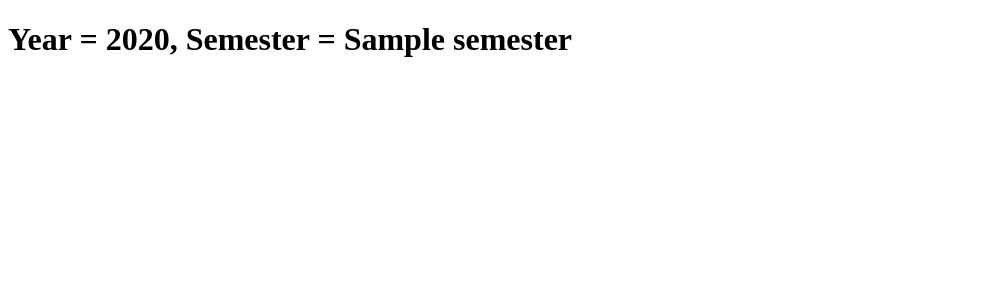
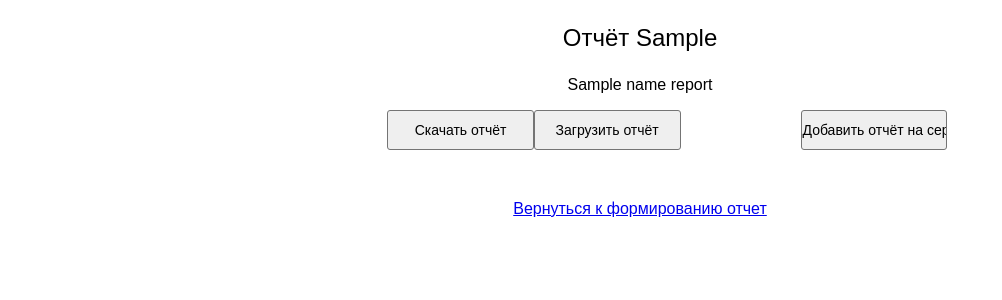
Before and after one commit to Autoreport-Dev-Team/autoreport, a Flask app: template templates/autoreport/using_report.html in a window 1280 px wide. Shown: the top 300 px of the page, without its empty margins (0-1002 px from the left). Run offline with Flask 3, Linux system fonts and the light colour scheme; the template is opened without the code that fills it: most values are stand-ins (such as "Sample title", 1, 10 or a date in 2020).

Commit message:
Update using_report.html

```diff
--- a/templates/autoreport/using_report.html
+++ b/templates/autoreport/using_report.html
@@ -1,9 +1,28 @@
 <!DOCTYPE html>
-<html>
+<html lang="ru">
 <head>
-    <title>Второе состояние страницы</title>
+    <meta charset="UTF-8">
+    <meta http-equiv="X-UA-Compatible" content="IE=edge">
+    <meta name="name_report" content="width=device-width, initial-scale=1.0">
+    <title>Вторая страница</title>
+    <link rel="stylesheet" type="text/css" href="{{ url_for('static',filename='css/main.css') }}">
 </head>
 <body>
-    <h1>Year = {{ year }}, Semester = {{ semester }}</h1>
+    <p class = "text" id="report">Отчёт {{ type_report }}</p>
+    <p class="text" id="report_name">{{ name_report }}</p>
+    <div class="buttons">
+        <div>
+            <input class="button" value="Скачать отчёт" type="submit" onclick="dowland_report();">
+        </div>
+        <div>
+            <input class="button" value="Загрузить отчёт" type="submit" onclick="upload_report();">
+        </div>
+        <div>
+            <input class="button" value="Добавить отчёт на сервер" type="submit" onclick="add_server();">
+        </div>
+    </div>
+    <a class="text" href="C:\Users\ACER PC User\Desktop\Новая папка\new.html">Вернуться к формированию отчет</a>
+    <script src="{{ url_for('static',filename='js/script.js') }}">
+    </script>
 </body>
 </html>
```
